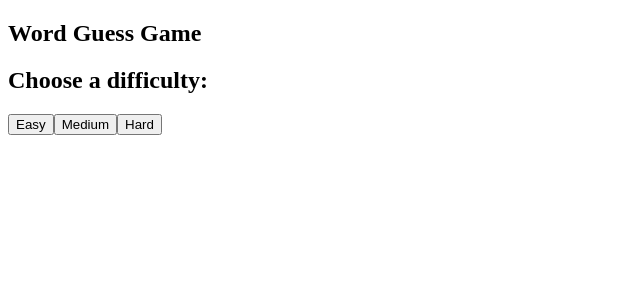
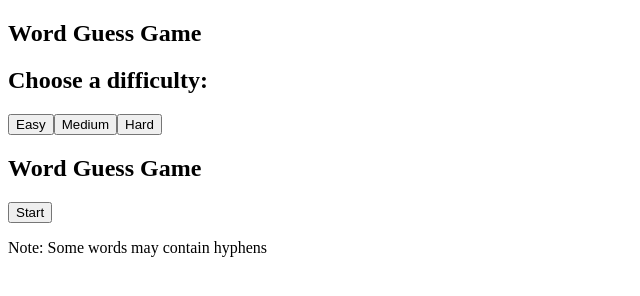
Before and after one commit to nikolliervin/Word-Guess, a plain HTML site: page index.html in a window 1280 px wide. Shown: the whole page, without its empty margins (0-640 px from the left). Drawn offline with Linux system fonts and the light colour scheme.

Commit message:
start game

```diff
--- a/index.html
+++ b/index.html
@@ -17,6 +17,11 @@
           ><button class="difficultyButtons">Hard</button>
         </div>
       </div>
+      <div class="startGame" id="startButton">
+        <h1>Word Guess Game</h1>
+        <button class="difficultyButtons">Start</button>
+        <p>Note: Some words may contain hyphens</p>
+      </div>
     </section>
   </body>
 </html>
```
